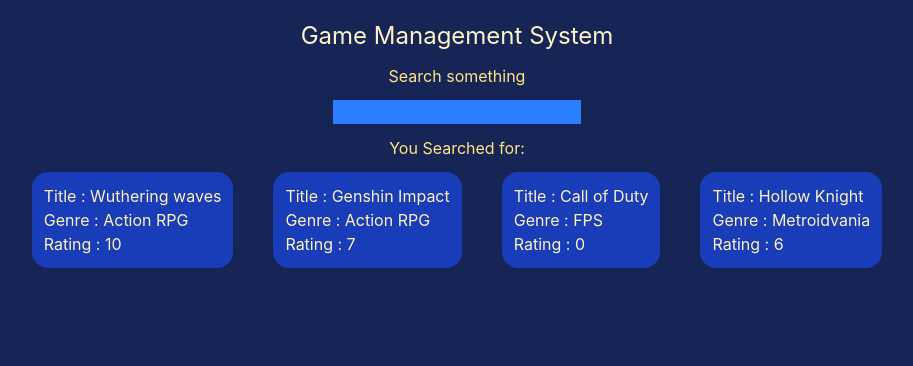
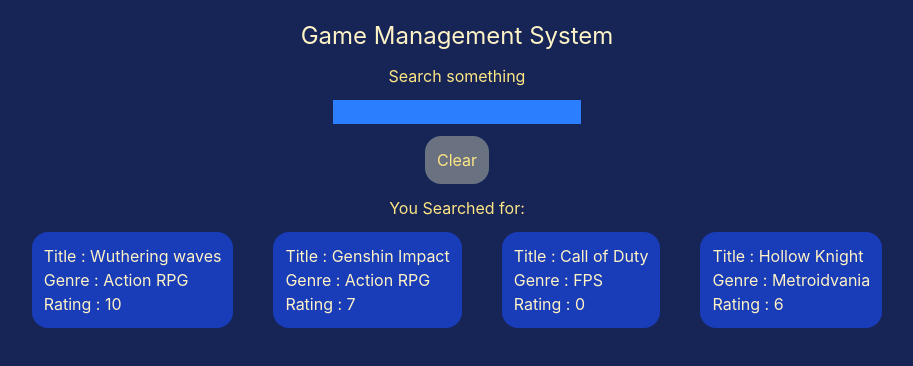
Before and after one commit to Marko-Pavlovic-at/game-management-system, a React (Vite) app: page / in a window 1280 px wide. Shown: the top 366 px of the page, without its empty margins (183-1096 px from the left). Built offline with nearby package versions, Linux system fonts and the light colour scheme.

Commit message:
clear button for search

```diff
--- a/src/App.tsx
+++ b/src/App.tsx
@@ -26,6 +26,12 @@
         value={search}
         onChange={(e) => setSearch(e.target.value)}
       />
+      <button
+        onClick={() => setSearch("")}
+        className="text-amber-200 bg-gray-500 p-3 rounded-2xl"
+      >
+        Clear
+      </button>
       <p className="text-amber-200">You Searched for: {search}</p>
       <div className="flex flex-wrap justify-center gap-10 items-center text-amber-100">
         {filteredGames.map((game) => (
```
Also changed, not shown: 1 other file (tests, documents, lock files or other folders).
